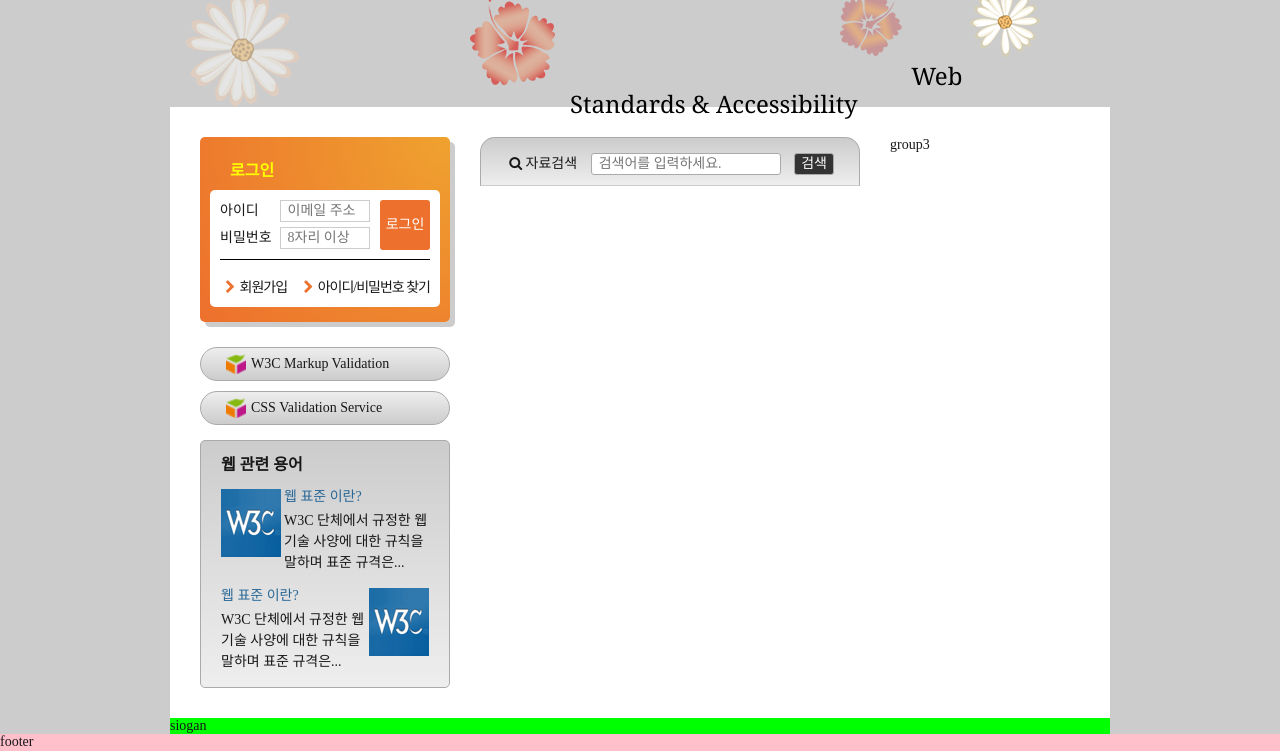
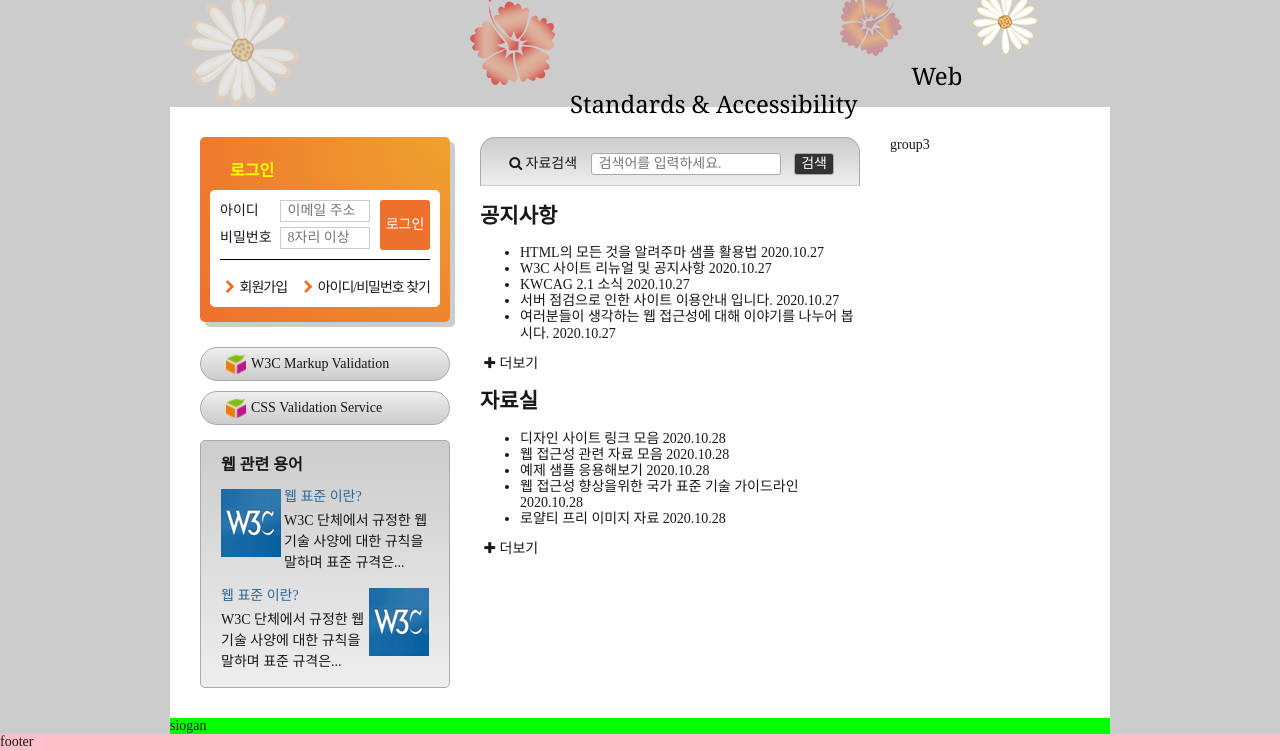
Before and after one commit to yhun940731/FDS18, a plain HTML site: page index.html in a window 1280 px wide. Shown: the part 137-888 px from the top of the page. Drawn offline with nearby package versions, Linux system fonts and the light colour scheme; a web font is replaced by a local one.

Commit message:
공지사항 및 자료실 마크업

```diff
--- a/css/stylesheet.css
+++ b/css/stylesheet.css
@@ -113,18 +113,18 @@ a {
 
 .menu {
     background: linear-gradient(to bottom,
-            #efa22f 0%,
-            #ed702d 35%,
-            #ed702d 70%,
-            #efa22f 100%);
+    #efa22f 0%,
+    #ed702d 35%,
+    #ed702d 70%,
+    #efa22f 100%);
+    /*currentColor: 현재 글자 칼라*/
     border-top: 2px solid currentColor;
-    /*currentColor: 현재 글자 칼라*/
+    /*콘텐츠 간의 간격을 위한*/
     margin: 10px 0 0 0;
-    /*콘텐츠 간의 간격을 위한*/
+    /*여백 없애기*/
     padding-left: 0;
-    /*여백 없애기*/
+    /*리스트 앞 도형 없애기*/
     list-style: none;
-    /*리스트 앞 도형 없애기*/
     height: 47px;
     border-radius: 0 0 5px 5px;
     padding-left: 225px;
@@ -161,12 +161,12 @@ a {
 }
 
 .sub-menu {
+    /*콘텐츠 간의 간격을 위한*/
     margin: 0;
-    /*콘텐츠 간의 간격을 위한*/
+    /*여백 없애기*/
     padding-left: 0;
-    /*여백 없애기*/
+    /*리스트 앞 도형 없애기*/
     list-style: none;
-    /*리스트 앞 도형 없애기*/
     display: none;
     position: absolute;
     top: 47px;
@@ -265,7 +265,6 @@ a {
     animation-timing-function: ease-in-out;
     */
     animation: bgAni 2000ms alternate infinite ease-in-out;
-    /**/
 }
 
 .visual::before {
@@ -290,7 +289,7 @@ a {
     animation-name: textAni;
     animation-duration: 3000ms;
     animation-fill-mode: forwards;
-    /*position: absoulte; 위치조정을 위한 것 ->애니메이션으로 대체함*/
+    /*position: absoulte; 위치조정을 위한 것->애니메이션으로 대체함*/
 }
 
 
--- a/cssMine.css
+++ b/cssMine.css
@@ -2,16 +2,56 @@
 @import url(https://necolas.github.io/normalize.css/8.0.1/normalize.css);
 @import url(./fontello.css);
 
-.a11y-hidden{
-
+html{
+    font-size: 10px;
 }
 
-.skip-na{
-    display:noen;
+.a11y-hidden{
+    position: absolute;
+    width: 1px;
+    height: 1px;
+    margin: 0;
+    overflow: hidden;
+    clip-path: polygon(0 0, 0 0, 0 0);
+    clip: rect(0 0 0 0);
+    clip: rect(0, 0, 0, 0);
+}
+
+body *,
+body *::before,
+body *::after{
+    box-sizing: border-box;
+}
+
+/*링크 스타일*/
+a {
+    color: inherit;
+    text-decoration: none;
+    /*a태그 밑줄 없애기*/
+}
+
+body {
+    font-family: 'Spoqa Han Sans', 'Sans-serif';
+    /*'Spoqa Han Sans폰트 오류 시 'Sans-serif' 글꼴군으로 대체*/
+    font-size: 1.4rem;
+    color: #181818;
+    background: #ccc;
+}
+
+.header,
+.visual,
+.main,
+.slogan {
+    width: 940px;
+    margin: 0 auto;
+}
+
+.skip-nav{
+    display:none;
 }
 
 .header{
-    border-radius: 15px 15px 0 0;
+    border-radius: 0 0 15px 15px;
     background-color: #fff;
     padding: 0 30px;
     position: relative;
@@ -22,7 +62,12 @@
 }
 
 .member{
+    list-style-type: none;
+    text-align: right;
+}
 
+.member li{
+    display: inline-block;
 }
 
 .divider{
@@ -30,23 +75,31 @@
 }
 
 .navigation{
-    background-color: orange;
+    padding-bottom: 35px;
 }
 
 .menu{
-
+    background: linear-gradient(to bottom,
+    #efa22f 0%,
+    #ed702d 35%,
+    #ed702d 70%,
+    #efa22f 100%);
+    list-style: none;
+    height: 47px;
 }
 
 .menu-item{
-
+    position: relative;
+    float: left;
 }
 
 .menu-button{
 
 }
 
+
 .sub-menu{
-
+    list-style-type: none;
 }
 
 .sub-menu1{
--- a/index.html
+++ b/index.html
@@ -227,6 +227,70 @@
                     </div>
                 </fieldset>
             </form>
+
+            <div class="board">
+                <section class="notice is-active">
+                    <h2 class="notice-heading tab" id="noticeHeading">
+                        <a href="#" role="button">공지사항</a>
+                    </h2>
+                    <ul class="notice-list">
+                        <li>
+                            <a href="#">HTML의 모든 것을 알려주마 샘플 활용법</a>
+                            <time datetime="2020-10-27T14:38:56">2020.10.27</time>
+                        </li>
+                        <li>
+                            <a href="#">W3C 사이트 리뉴얼 및 공지사항</a>
+                            <time datetime="2020-10-27T14:38:56">2020.10.27</time>
+                        </li>
+                        <li>
+                            <a href="#">KWCAG 2.1 소식</a>
+                            <time datetime="2020-10-27T14:38:56">2020.10.27</time>
+                        </li>
+                        <li>
+                            <a href="#">서버 점검으로 인한 사이트 이용안내 입니다.</a>
+                            <time datetime="2020-10-27T14:38:56">2020.10.27</time>
+                        </li>
+                        <li>
+                            <a href="#">여러분들이 생각하는 웹 접근성에 대해 이야기를 나누어 봅시다.</a>
+                            <time datetime="2020-10-27T14:38:56">2020.10.27</time>
+                        </li>
+                    </ul>
+                    <a class="notice-more icon-plus"
+                    aria-labelledby="noticeHeading" title="공지사항">더보기</a>
+                </section>
+
+                <!--public domain software-->
+                <section class="pds">
+                    <h2 class="pds-heading tab" id= "pdsHeading">
+                        <a href="#" role="button">자료실</a>
+                    </h2>
+                    <ul class="pds-list">
+                        <li>
+                            <a href="#">디자인 사이트 링크 모음</a>
+                            <time datetime="2020-10-28T14:38:56">2020.10.28</time>
+                        </li>
+                        <li>
+                            <a href="#">웹 접근성 관련 자료 모음</a>
+                            <time datetime="2020-10-28T14:38:56">2020.10.28</time>
+                        </li>
+                        <li>
+                            <a href="#">예제 샘플 응용해보기</a>
+                            <time datetime="2020-10-28T14:38:56">2020.10.28</time>
+                        </li>
+                        <li>
+                            <a href="#">웹 접근성 향상을위한 국가 표준 기술 가이드라인</a>
+                            <time datetime="2020-10-28T14:38:56">2020.10.28</time>
+                        </li>
+                        <li>
+                            <a href="#">로얄티 프리 이미지 자료</a>
+                            <time datetime="2020-10-28T14:38:56">2020.10.28</time>
+                        </li>
+                    </ul>
+                    <a class="pds-more icon-plus"
+                    aria-labelledby="pdsHeading" title="자료실">더보기</a>
+                </section>
+            </div>
+
         </div>
 
         <div class="group group3">group3
```
